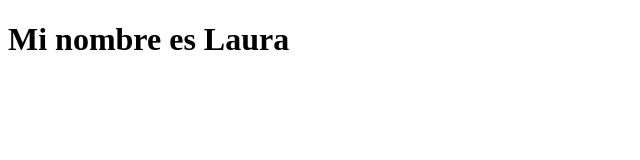
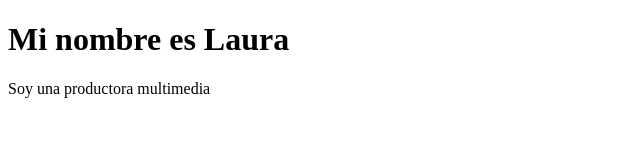
Before and after one commit to LauValentina930/Sistema-de-registro, a plain HTML site: page contacto.HTML in a window 1280 px wide. Shown: the whole page, without its empty margins (0-640 px from the left). Drawn offline with Linux system fonts and the light colour scheme.

Commit message:
Actualiza el contacto

```diff
--- a/contacto.HTML
+++ b/contacto.HTML
@@ -7,6 +7,7 @@
 </head>
 <body>
     <h1>Mi nombre es Laura</h1>
-    <script src="app.js"></script>
+    <p>Soy una productora multimedia</p>
+
 </body>
 </html>
```
